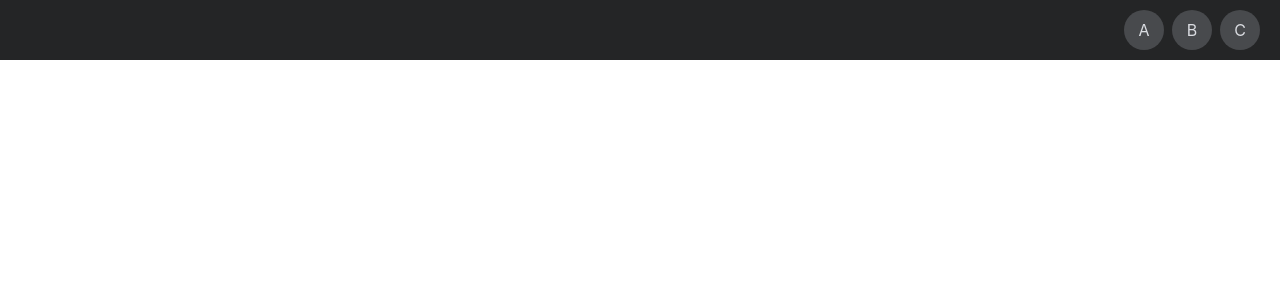
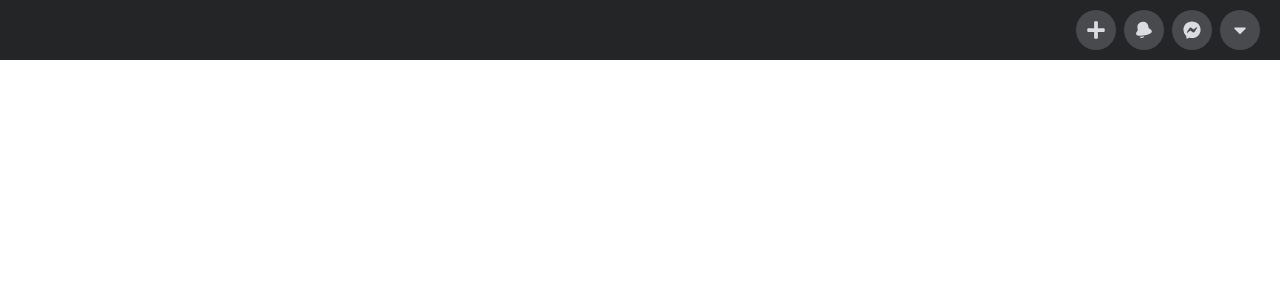
Before and after one commit to jackburne/DropdownMenu, a React (Create React App) app: page / in a window 1280 px wide. Shown: the top 300 px of the page. Built offline with nearby package versions, Linux system fonts and the light colour scheme.

Commit message:
Changed the contents of the buttons from a character to SVG's

```diff
--- a/src/App.js
+++ b/src/App.js
@@ -1,11 +1,23 @@
 import React from 'react';
+import { ReactComponent as ArrowIcon } from './icons/arrow.svg';
+import { ReactComponent as BellIcon } from './icons/bell.svg';
+import { ReactComponent as BoltIcon } from './icons/bolt.svg';
+import { ReactComponent as CaretIcon } from './icons/caret.svg';
+import { ReactComponent as Chevron } from './icons/chevron.svg';
+import { ReactComponent as CogIcon } from './icons/cog.svg';
+import { ReactComponent as MessengerIcon } from './icons/messenger.svg';
+import { ReactComponent as PlusIcon } from './icons/plus.svg';
+
 
 function App() {
   return (
     <Navbar>
-      <NavItem icon="A" />
-      <NavItem icon="B" />
-      <NavItem icon="C" />
+      <NavItem icon={<PlusIcon />} />
+      <NavItem icon={<BellIcon />} />
+      <NavItem icon={<MessengerIcon />} />
+
+      <NavItem icon={<CaretIcon />} />
+
     </Navbar>
   );
 }
@@ -28,4 +40,5 @@ function NavItem(props) {
     </li>
   )
 }
+
 export default App;
```
